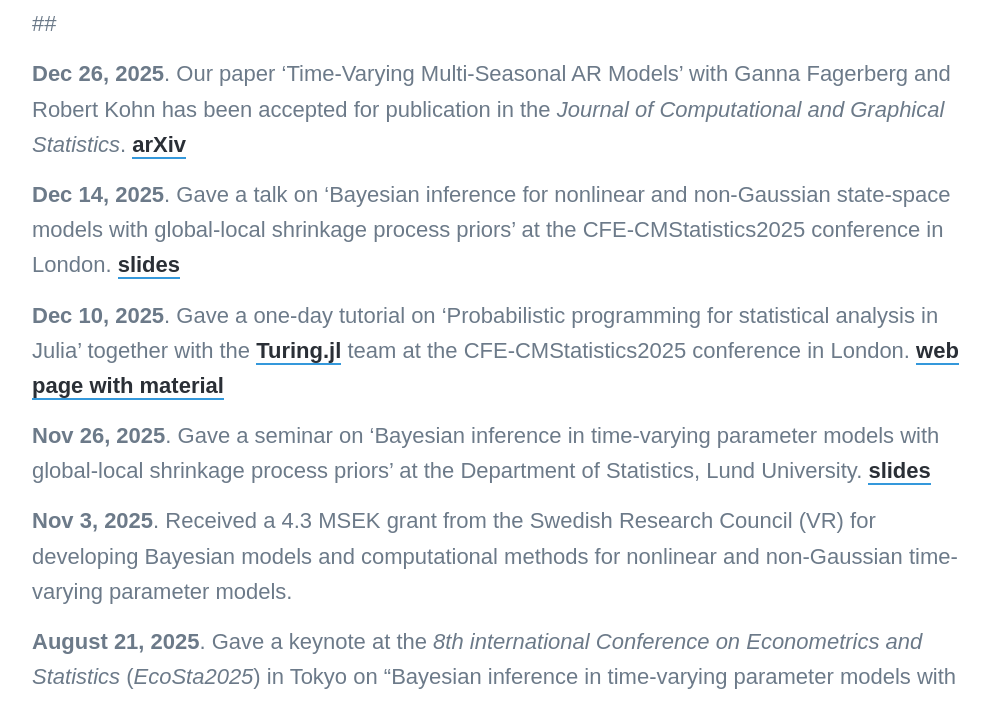
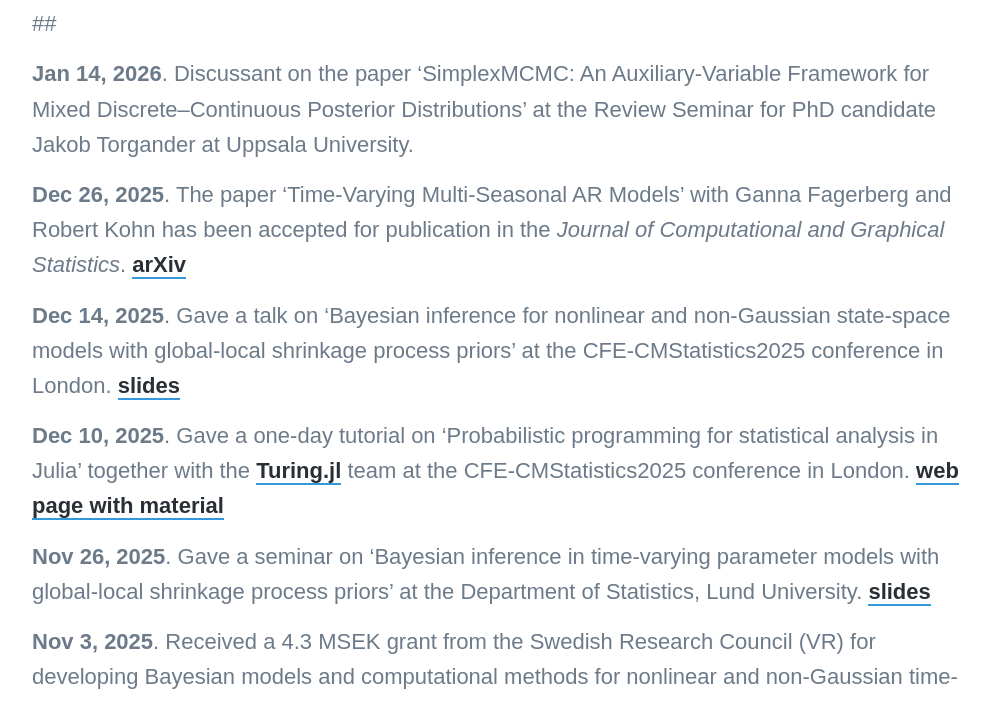
Before and after one commit to mattiasvillani/mattiasvillani.github.io, a Jekyll site: the page built from _pages/news.md, in a window 1280 px wide and 900 px high, scrolled down 409 px, cut to the strip 199-900 px from the top of the window. Shown: the whole strip, without its empty margins (138-1128 px from the left). Built offline with Jekyll 4.4.1, drawn with Linux system fonts in a browser that asks for light colours; nearby versions of some CDN libraries; some web fonts are replaced.

Commit message:
added review seminar uppsala

```diff
--- a/_pages/news.md
+++ b/_pages/news.md
@@ -8,7 +8,9 @@ featured_image: /images/linocut_newspaper.jpg
 
 ##
 
-**Dec 26, 2025**. Our paper 'Time-Varying Multi-Seasonal AR Models' with Ganna Fagerberg and Robert Kohn has been accepted for publication in the *Journal of Computational and Graphical Statistics*. [arXiv](https://arxiv.org/abs/2409.18640)
+**Jan 14, 2026**. Discussant on the paper 'SimplexMCMC: An Auxiliary-Variable Framework for Mixed Discrete–Continuous Posterior Distributions' at the Review Seminar for PhD candidate Jakob Torgander at Uppsala University.
+
+**Dec 26, 2025**. The paper 'Time-Varying Multi-Seasonal AR Models' with Ganna Fagerberg and Robert Kohn has been accepted for publication in the *Journal of Computational and Graphical Statistics*. [arXiv](https://arxiv.org/abs/2409.18640)
 
 **Dec 14, 2025**. Gave a talk on 'Bayesian inference for nonlinear and non-Gaussian state-space models with global-local shrinkage process priors' at the CFE-CMStatistics2025 conference in London. [slides](https://github.com/mattiasvillani/Talks/raw/master/VillaniCMStatistics2025.pdf)
 
```
